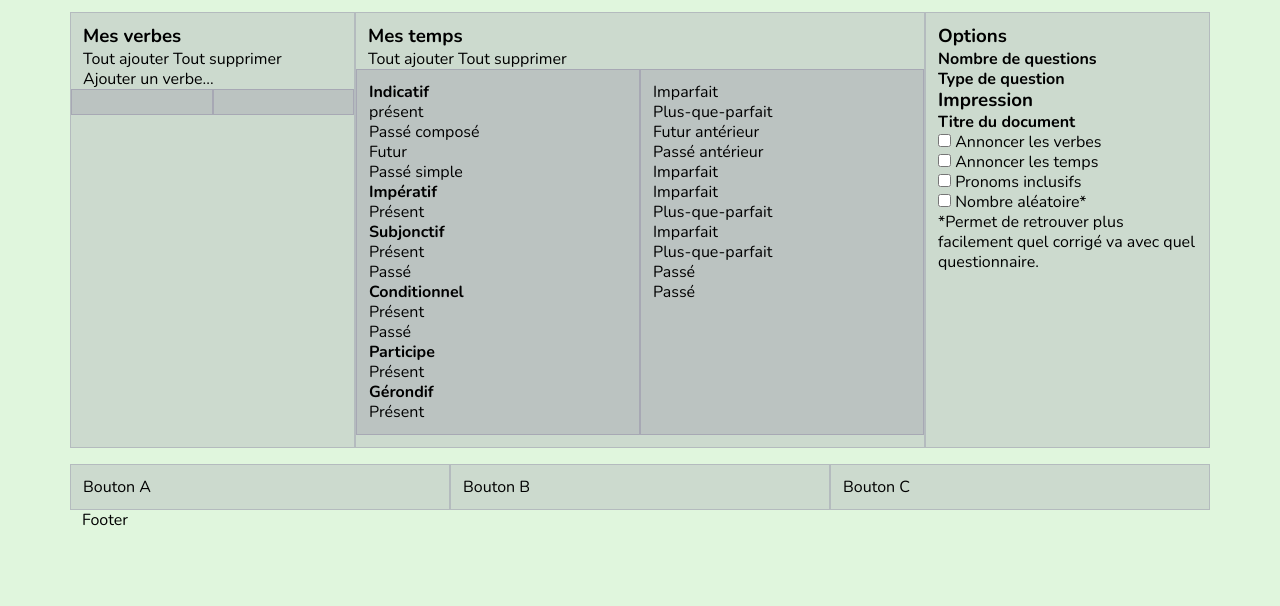
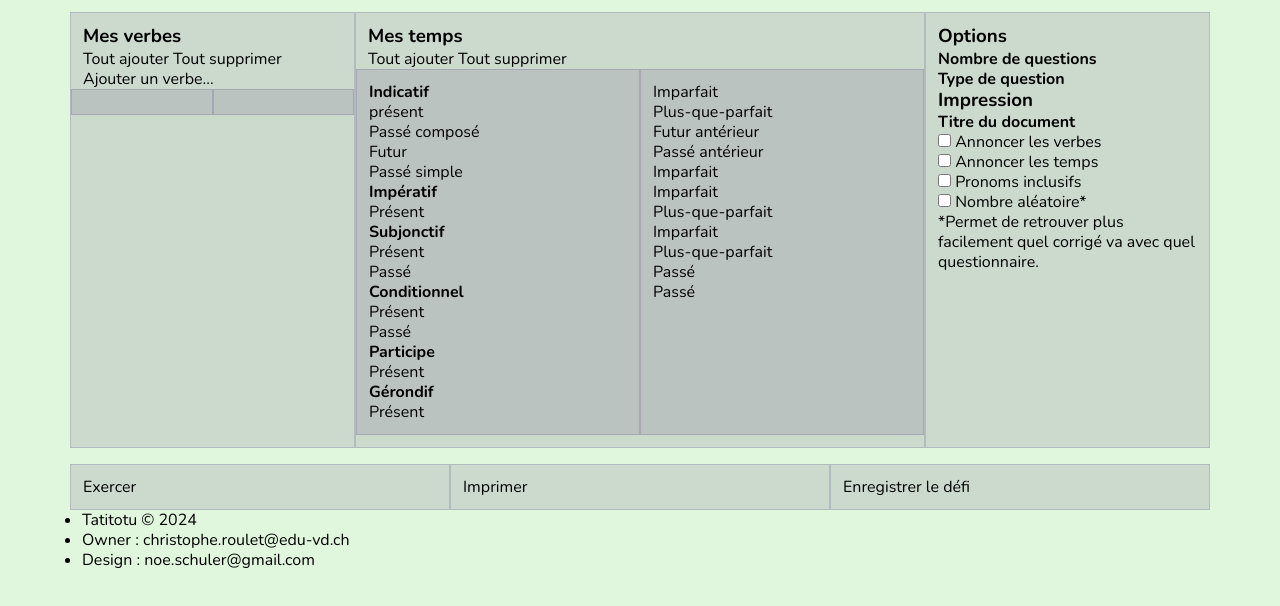
Before and after one commit to NoeSchuler1312/Tatitotu, a website built with Parcel: page src/index.html in a window 1280 px wide. Shown: the part 144-750 px from the top of the page. Built offline with nearby package versions, Linux system fonts and the light colour scheme.

Commit message:
Contenu HTML footer

```diff
--- a/src/index.html
+++ b/src/index.html
@@ -208,14 +208,20 @@
           </div>
         </div>
         <div class="row">
-          <div class="col-4">Bouton A</div>
-          <div class="col-4">Bouton B</div>
-          <div class="col-4">Bouton C</div>
+          <div class="col-4">Exercer</div>
+          <div class="col-4">Imprimer</div>
+          <div class="col-4">Enregistrer le défi</div>
         </div>
       </main>
       <div class="row">
         <footer class="l-footer">
-          <div class="col-12">Footer</div>
+          <div class="col-12">
+            <ul>
+              <li>Tatitotu © 2024</li>
+              <li>Owner : <a href="">christophe.roulet@edu-vd.ch</a></li>
+              <li>Design : <a href="">noe.schuler@gmail.com</a></li>
+            </ul>
+          </div>
         </footer>
       </div>
     </div>
```
